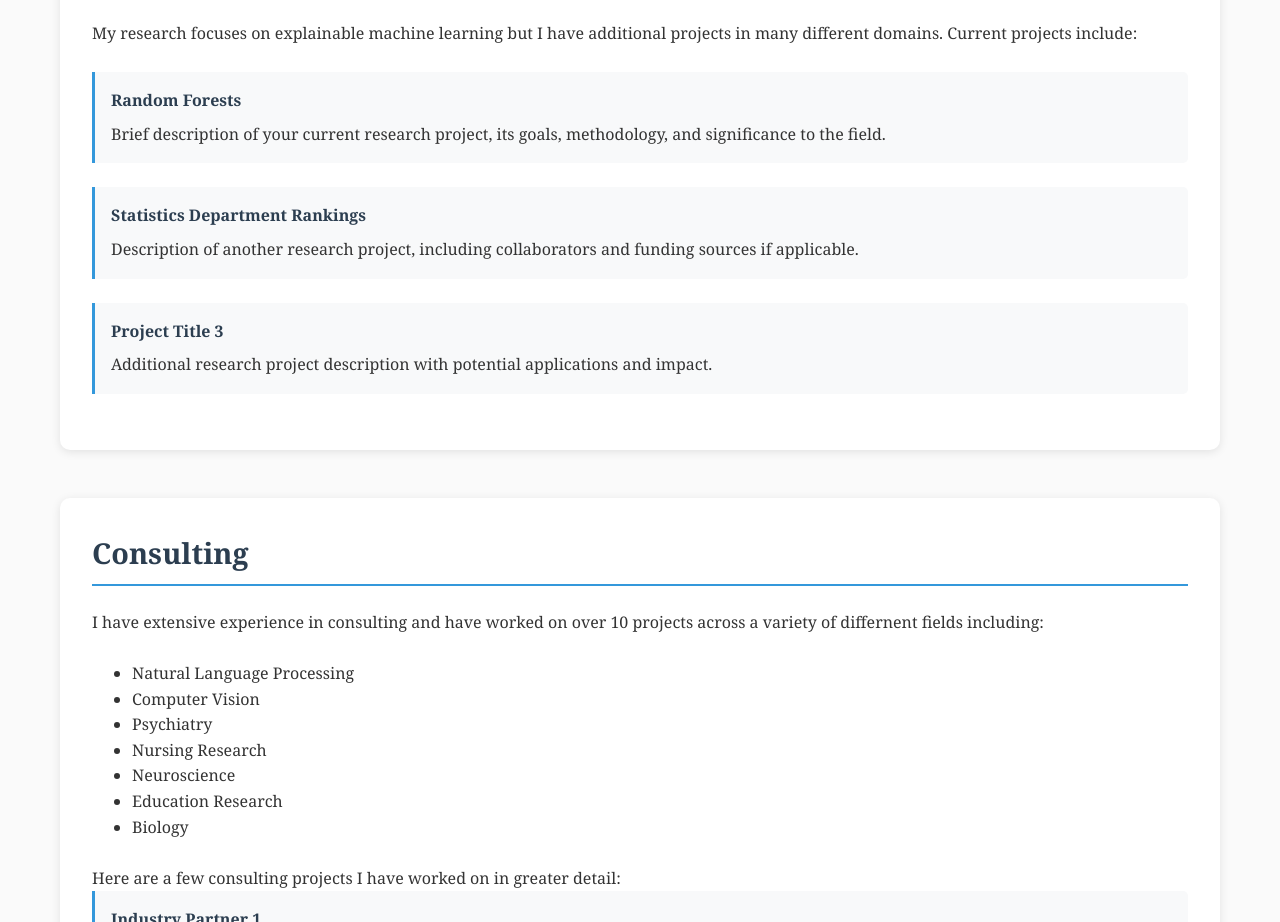
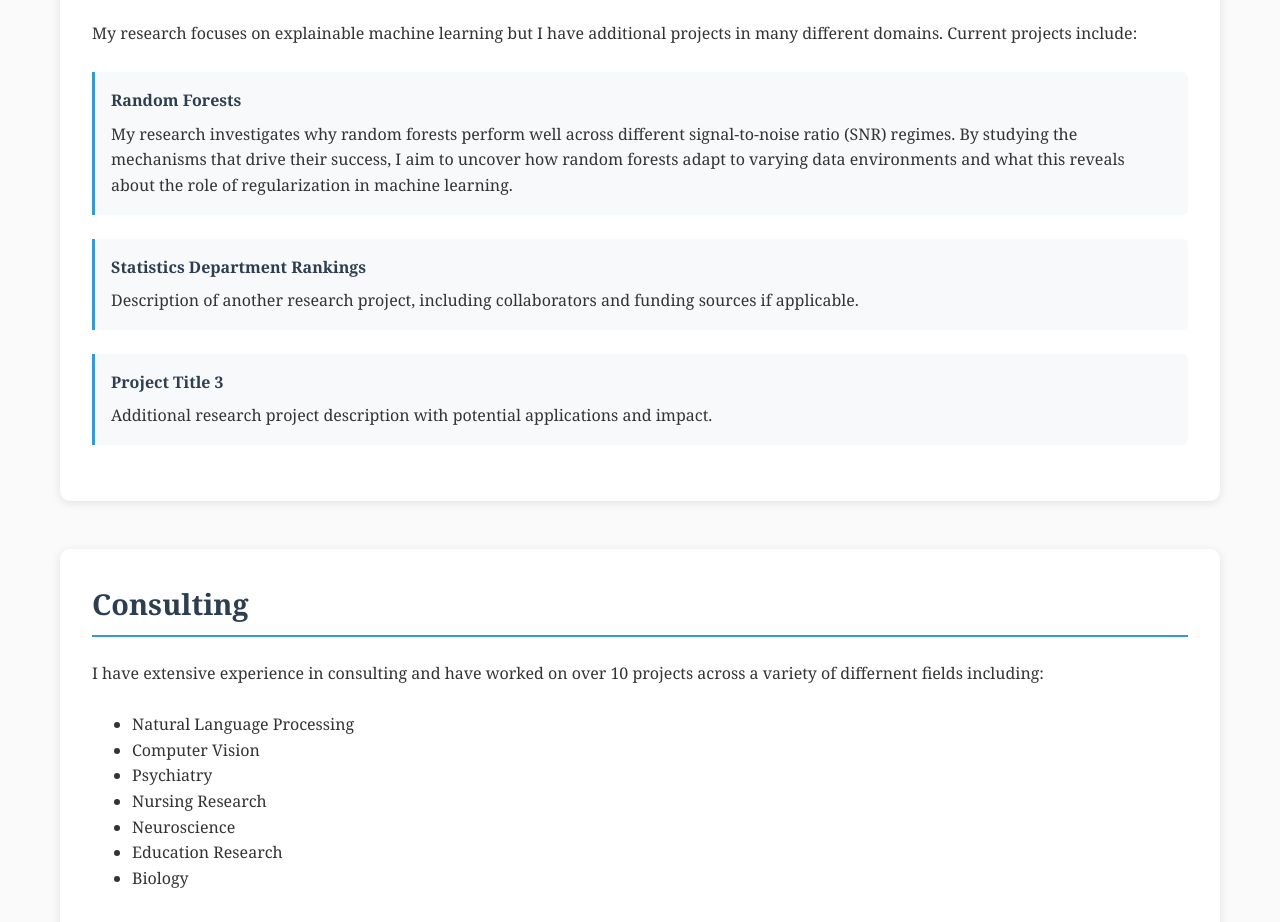
Before and after one commit to aydukart/aydukart.github.io, a plain HTML site: page index.html in a window 1280 px wide. Shown: the part 963-1885 px from the top of the page. Drawn offline with Linux system fonts and the light colour scheme.

Commit message:
Update index.html

```diff
--- a/index.html
+++ b/index.html
@@ -303,7 +303,7 @@
             <br>
             <div class="publication">
                 <h4>Random Forests</h4>
-                <p>Brief description of your current research project, its goals, methodology, and significance to the field.</p>
+                <p>My research investigates why random forests perform well across different signal-to-noise ratio (SNR) regimes. By studying the mechanisms that drive their success, I aim to uncover how random forests adapt to varying data environments and what this reveals about the role of regularization in machine learning.</p>
             </div>
 
             <div class="publication">
```
